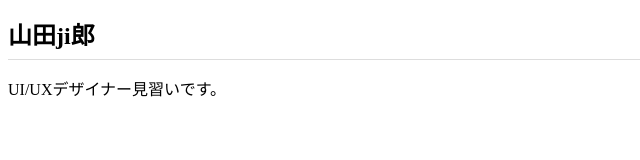
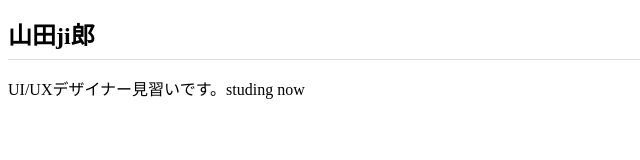
Before and after one commit to tashicamel/dott.github.io, a plain HTML site: page index.html in a window 1280 px wide. Shown: the full height of the page, 0-640 px from the left. Drawn offline with Linux system fonts and the light colour scheme.

Commit message:
Add files via upload

```diff
--- a/index.html
+++ b/index.html
@@ -7,6 +7,6 @@
 </head>
 <body>
   <h1>山田ji郎</h1>
-  <p>UI/UXデザイナー見習いです。</p>
+  <p>UI/UXデザイナー見習いです。studing now</p>
 </body>
 </html>
```
